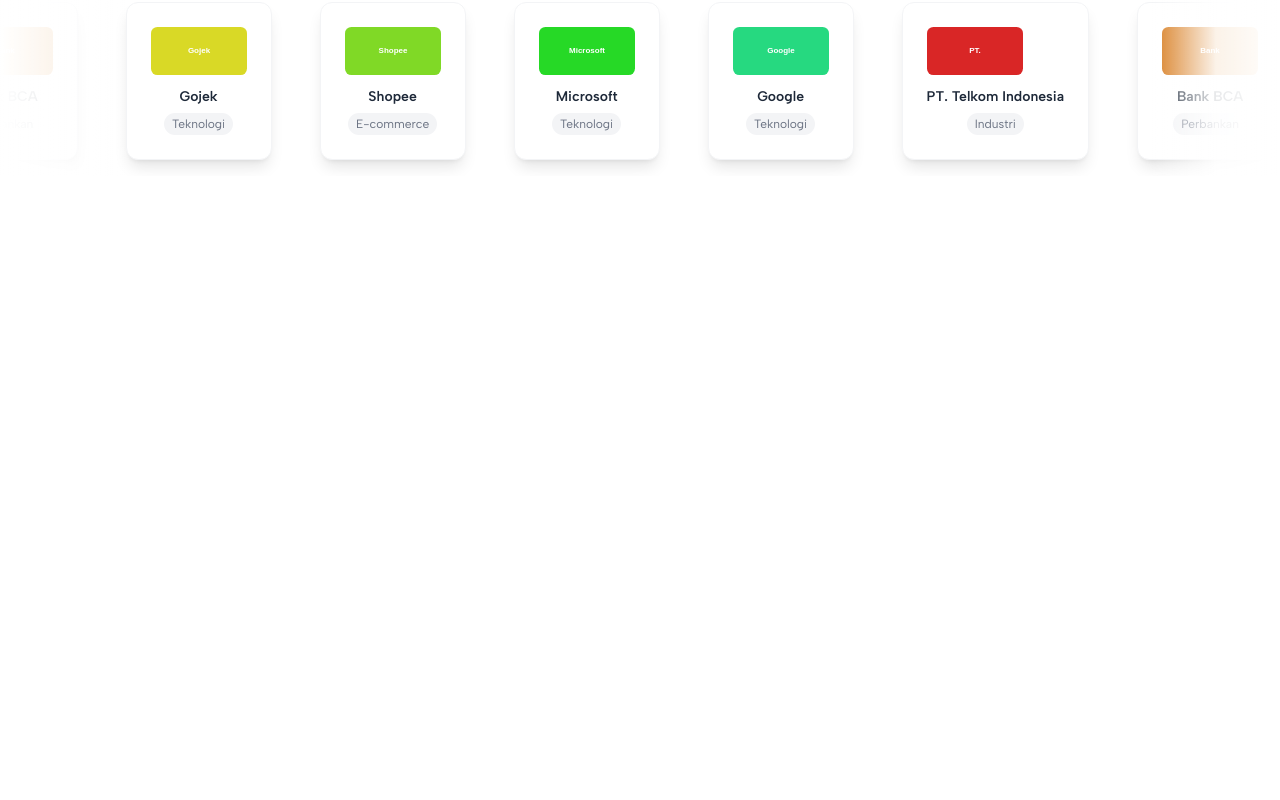
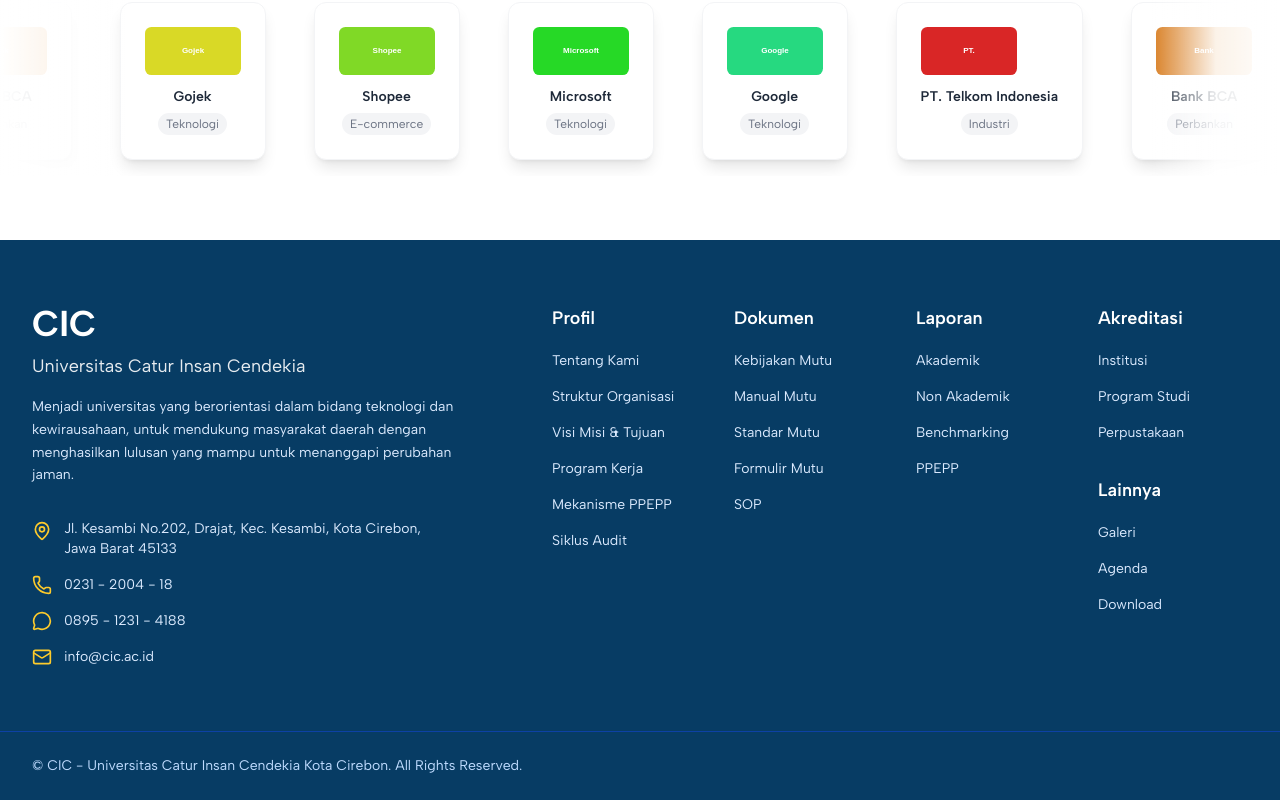
Before and after one commit to NicoIzumi30/uiuc-landing-page, a Next.js app: page / in a window 1280 px wide. Shown: the part 4638-5438 px from the top of the page. Before the commit the page ends 4878 px from the top, so only its background shows below. Built offline with nearby package versions, Linux system fonts and the light colour scheme.

Commit message:
feat: add footer sectionn

```diff
--- /dev/null
+++ b/src/components/Footer.js
@@ -0,0 +1,221 @@
+"use client"
+
+import { MapPin, Phone, Mail, MessageCircle } from "lucide-react"
+
+export default function Footer() {
+  return (
+    <footer className="bg-primary text-white relative overflow-hidden">
+      {/* Main footer content */}
+      <div className="relative z-10 max-w-7xl mx-auto px-4 sm:px-6 lg:px-8 py-16">
+        <div className="grid grid-cols-1 lg:grid-cols-12 gap-8">
+          {/* University Info - Left Section */}
+          <div className="lg:col-span-5">
+            <div className="mb-8">
+              <h2 className="text-3xl lg:text-4xl font-bold mb-2">CIC</h2>
+              <h3 className="text-lg font-medium mb-4 opacity-90">
+                Universitas Catur Insan Cendekia
+              </h3>
+              <p className="text-blue-100 text-sm leading-relaxed max-w-md">
+                Menjadi universitas yang berorientasi dalam bidang teknologi dan
+                kewirausahaan, untuk mendukung masyarakat daerah dengan
+                menghasilkan lulusan yang mampu untuk menanggapi
+                perubahan jaman.
+              </p>
+            </div>
+
+            {/* Contact Information */}
+            <div className="space-y-4">
+              <div className="flex items-start gap-3">
+                <MapPin className="h-5 w-5 text-secondary mt-0.5 flex-shrink-0" />
+                <div>
+                  <p className="text-sm text-blue-100">
+                    Jl. Kesambi No.202, Drajat, Kec. Kesambi, Kota Cirebon,
+                    <br />
+                    Jawa Barat 45133
+                  </p>
+                </div>
+              </div>
+
+              <div className="flex items-center gap-3">
+                <Phone className="h-5 w-5 text-secondary flex-shrink-0" />
+                <span className="text-sm text-blue-100">0231 - 2004 - 18</span>
+              </div>
+
+              <div className="flex items-center gap-3">
+                <MessageCircle className="h-5 w-5 text-secondary flex-shrink-0" />
+                <span className="text-sm text-blue-100">0895 - 1231 - 4188</span>
+              </div>
+
+              <div className="flex items-center gap-3">
+                <Mail className="h-5 w-5 text-secondary flex-shrink-0" />
+                <span className="text-sm text-blue-100">info@cic.ac.id</span>
+              </div>
+            </div>
+          </div>
+
+          {/* Navigation Menus - Right Section */}
+          <div className="lg:col-span-7">
+            <div className="grid grid-cols-2 md:grid-cols-4 gap-8">
+              {/* Profil */}
+              <div>
+                <h4 className="text-lg font-semibold mb-4">Profil</h4>
+                <ul className="space-y-3">
+                  <li>
+                    <a href="#" className="text-sm text-blue-100 hover:text-white transition-colors">
+                      Tentang Kami
+                    </a>
+                  </li>
+                  <li>
+                    <a href="#" className="text-sm text-blue-100 hover:text-white transition-colors">
+                      Struktur Organisasi
+                    </a>
+                  </li>
+                  <li>
+                    <a href="#" className="text-sm text-blue-100 hover:text-white transition-colors">
+                      Visi Misi & Tujuan
+                    </a>
+                  </li>
+                  <li>
+                    <a href="#" className="text-sm text-blue-100 hover:text-white transition-colors">
+                      Program Kerja
+                    </a>
+                  </li>
+                  <li>
+                    <a href="#" className="text-sm text-blue-100 hover:text-white transition-colors">
+                      Mekanisme PPEPP
+                    </a>
+                  </li>
+                  <li>
+                    <a href="#" className="text-sm text-blue-100 hover:text-white transition-colors">
+                      Siklus Audit
+                    </a>
+                  </li>
+                </ul>
+              </div>
+
+              {/* Dokumen */}
+              <div>
+                <h4 className="text-lg font-semibold mb-4">Dokumen</h4>
+                <ul className="space-y-3">
+                  <li>
+                    <a href="#" className="text-sm text-blue-100 hover:text-white transition-colors">
+                      Kebijakan Mutu
+                    </a>
+                  </li>
+                  <li>
+                    <a href="#" className="text-sm text-blue-100 hover:text-white transition-colors">
+                      Manual Mutu
+                    </a>
+                  </li>
+                  <li>
+                    <a href="#" className="text-sm text-blue-100 hover:text-white transition-colors">
+                      Standar Mutu
+                    </a>
+                  </li>
+                  <li>
+                    <a href="#" className="text-sm text-blue-100 hover:text-white transition-colors">
+                      Formulir Mutu
+                    </a>
+                  </li>
+                  <li>
+                    <a href="#" className="text-sm text-blue-100 hover:text-white transition-colors">
+                      SOP
+                    </a>
+                  </li>
+                </ul>
+              </div>
+
+              {/* Laporan */}
+              <div>
+                <h4 className="text-lg font-semibold mb-4">Laporan</h4>
+                <ul className="space-y-3">
+                  <li>
+                    <a href="#" className="text-sm text-blue-100 hover:text-white transition-colors">
+                      Akademik
+                    </a>
+                  </li>
+                  <li>
+                    <a href="#" className="text-sm text-blue-100 hover:text-white transition-colors">
+                      Non Akademik
+                    </a>
+                  </li>
+                  <li>
+                    <a href="#" className="text-sm text-blue-100 hover:text-white transition-colors">
+                      Benchmarking
+                    </a>
+                  </li>
+                  <li>
+                    <a href="#" className="text-sm text-blue-100 hover:text-white transition-colors">
+                      PPEPP
+                    </a>
+                  </li>
+                </ul>
+              </div>
+
+              {/* Akreditasi & Lainnya */}
+              <div className="space-y-8">
+                {/* Akreditasi */}
+                <div>
+                  <h4 className="text-lg font-semibold mb-4">Akreditasi</h4>
+                  <ul className="space-y-3">
+                    <li>
+                      <a href="#" className="text-sm text-blue-100 hover:text-white transition-colors">
+                        Institusi
+                      </a>
+                    </li>
+                    <li>
+                      <a href="#" className="text-sm text-blue-100 hover:text-white transition-colors">
+                        Program Studi
+                      </a>
+                    </li>
+                    <li>
+                      <a href="#" className="text-sm text-blue-100 hover:text-white transition-colors">
+                        Perpustakaan
+                      </a>
+                    </li>
+                  </ul>
+                </div>
+
+                {/* Lainnya */}
+                <div>
+                  <h4 className="text-lg font-semibold mb-4">Lainnya</h4>
+                  <ul className="space-y-3">
+                    <li>
+                      <a href="#" className="text-sm text-blue-100 hover:text-white transition-colors">
+                        Galeri
+                      </a>
+                    </li>
+                    <li>
+                      <a href="#" className="text-sm text-blue-100 hover:text-white transition-colors">
+                        Agenda
+                      </a>
+                    </li>
+                    <li>
+                      <a href="#" className="text-sm text-blue-100 hover:text-white transition-colors">
+                        Download
+                      </a>
+                    </li>
+                  </ul>
+                </div>
+              </div>
+            </div>
+          </div>
+        </div>
+      </div>
+
+      {/* Bottom footer */}
+      <div className="relative z-10 border-t border-blue-700/50">
+        <div className="max-w-7xl mx-auto px-4 sm:px-6 lg:px-8 py-6">
+          <div className="flex flex-col md:flex-row justify-between items-center gap-4">
+            <div className="text-sm text-blue-200">
+              © CIC - Universitas Catur Insan Cendekia Kota Cirebon. All Rights Reserved.
+            </div>
+          </div>
+        </div>
+      </div>
+
+      {/* Background decorative elements */}
+      <div className="absolute bottom-0 left-0 w-full h-32 bg-primary pointer-events-none"></div>
+    </footer>
+  )
+}
--- a/src/components/StudyProgram.js
+++ b/src/components/StudyProgram.js
@@ -136,7 +136,7 @@
                     {/* Action Button */}
                     <button
                       onClick={() => toggleExpansion(program.id)}
-                      className="flex items-center justify-center gap-2 bg-primary hover:bg-primary-dark text-white px-4 sm:px-6 py-3 rounded-full font-medium transition-all duration-300 transform hover:scale-105 shadow-lg w-full sm:w-auto sm:ml-4"
+                      className="flex items-center justify-center gap-2 bg-primary hover:bg-primary-dark text-white px-4 sm:px-6 py-3 rounded-lg font-medium transition-all duration-300 transform hover:scale-105 shadow-lg w-full sm:w-auto sm:ml-4"
                     >
                       <span className="text-sm sm:text-base">Lihat Biaya</span>
                       {isExpanded ? (
@@ -171,7 +171,7 @@
                         <div className="space-y-3 sm:space-y-4 order-1 lg:order-2">
                           <div className="bg-white rounded-xl p-4 sm:p-6 shadow-sm">
                             <h4 className="text-base sm:text-lg font-semibold text-gray-800 mb-3 sm:mb-4">
-                              Informasi Biaya
+                              Informasi Program Studi
                             </h4>
                             <div className="space-y-2 sm:space-y-3 text-xs sm:text-sm">
                               <div className="flex justify-between py-2 border-b border-gray-100">
@@ -197,7 +197,7 @@
                           <div className="space-y-2 sm:space-y-3">
                             <button
                               onClick={() => handleViewPDF(program.pdfUrl)}
-                              className="w-full bg-primary hover:bg-primary-dark text-white px-4 sm:px-6 py-3 rounded-xl font-medium transition-all duration-300 flex items-center justify-center gap-2 shadow-lg hover:shadow-xl transform hover:-translate-y-1 text-sm sm:text-base"
+                              className="w-full bg-primary hover:bg-primary-dark text-white px-4 sm:px-6 py-3 rounded-lg font-medium transition-all duration-300 flex items-center justify-center gap-2 shadow-lg hover:shadow-xl transform hover:-translate-y-1 text-sm sm:text-base"
                             >
                               <ExternalLink className="h-4 w-4" />
                               Buka PDF di Tab Baru
@@ -205,7 +205,7 @@
 
                             <button
                               onClick={() => handleDownloadPDF(program.pdfUrl, program.name)}
-                              className="w-full bg-secondary hover:bg-yellow-500 text-gray-800 px-4 sm:px-6 py-3 rounded-xl font-medium transition-all duration-300 flex items-center justify-center gap-2 shadow-lg hover:shadow-xl transform hover:-translate-y-1 text-sm sm:text-base"
+                              className="w-full bg-secondary hover:bg-yellow-500 text-gray-800 px-4 sm:px-6 py-3 rounded-lg font-medium transition-all duration-300 flex items-center justify-center gap-2 shadow-lg hover:shadow-xl transform hover:-translate-y-1 text-sm sm:text-base"
                             >
                               <Download className="h-4 w-4" />
                               Download PDF
--- a/src/pages/index.js
+++ b/src/pages/index.js
@@ -4,6 +4,7 @@
 import Facility from '@/components/Facility';
 import StudyProgram from '@/components/StudyProgram';
 import Collaboration from '@/components/Collaboration';
+import Footer from '@/components/Footer';
 
 export default function Home() {
   return (
@@ -14,6 +15,7 @@
       <Facility />
       <StudyProgram />
       <Collaboration />
+      <Footer />
     </div>
   );
 }
```
